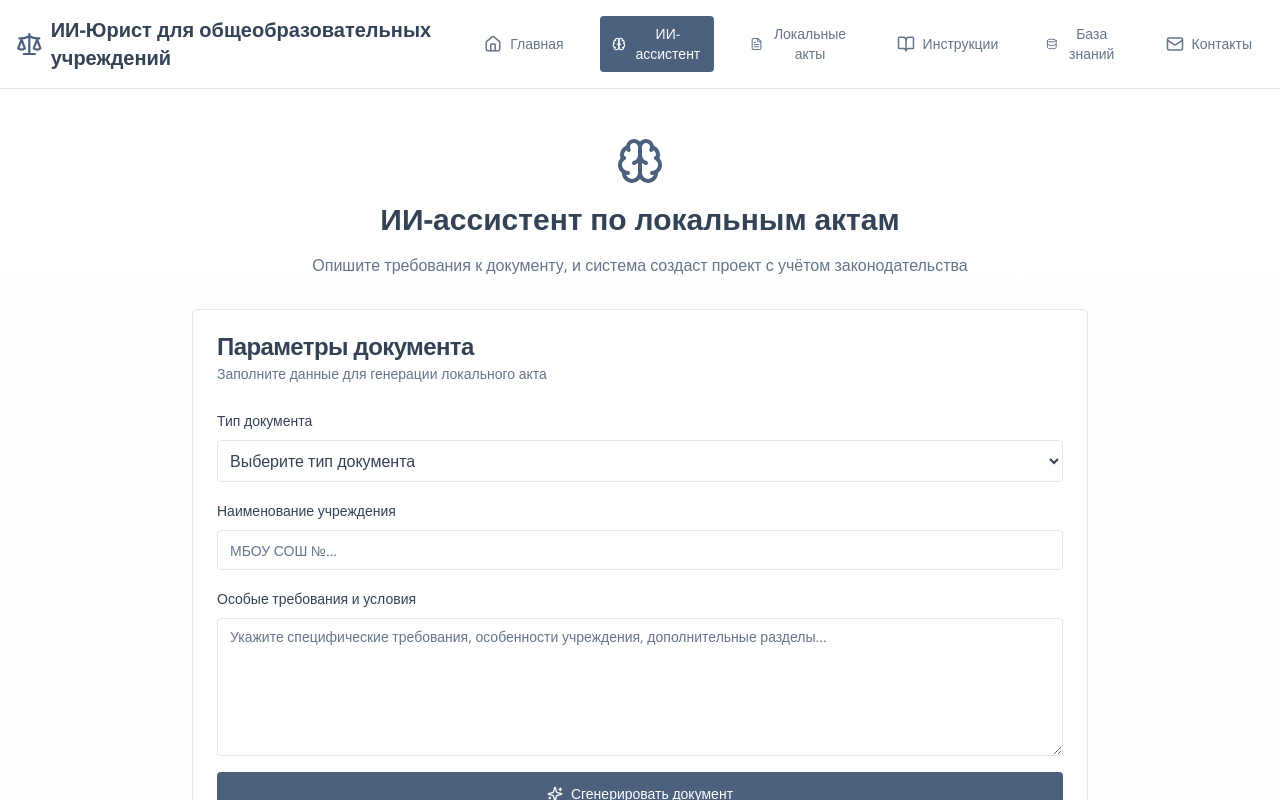
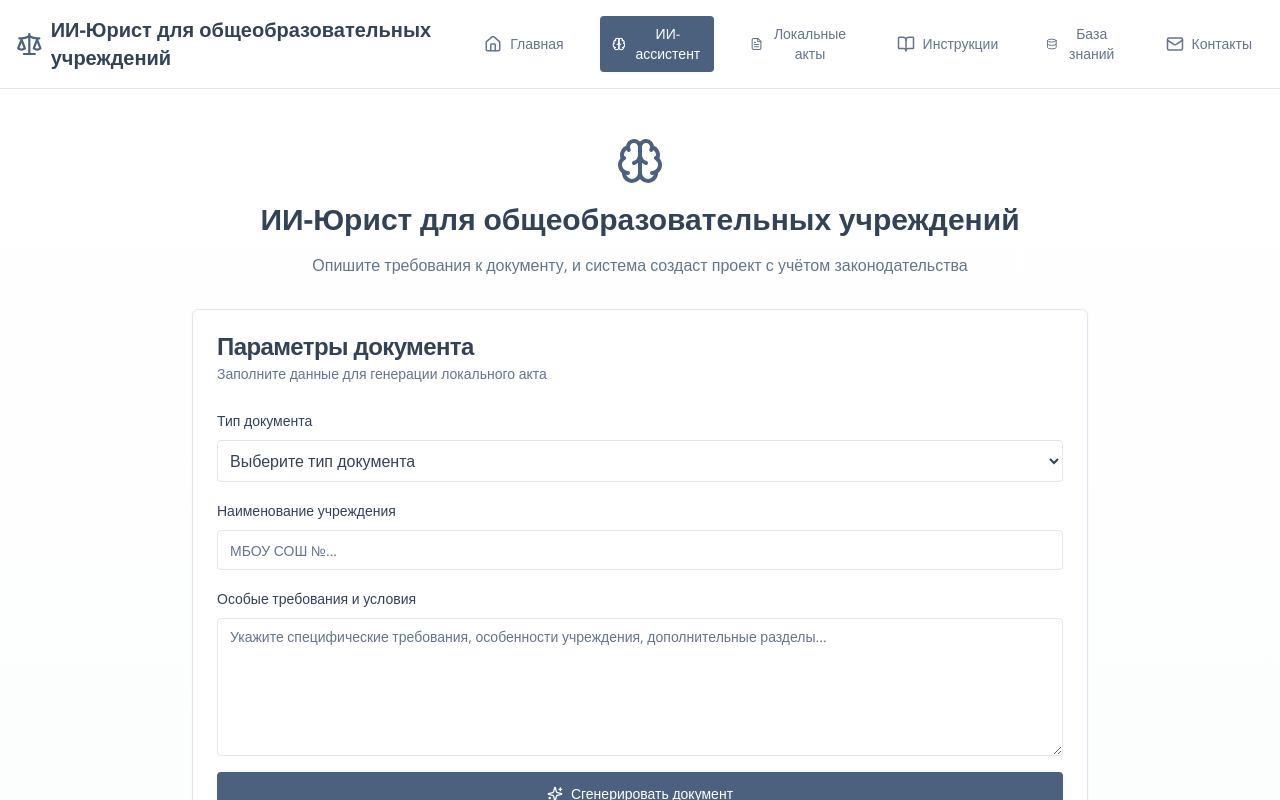
Before and after one commit to pr-poehali-dev/ai-lawyer-education-project, a React (Vite) app: page / in a window 1280 px wide. Both pictures are taken after a click on the button "ИИ-ассистент". Shown: the top 800 px of the page. Built offline with nearby package versions, Linux system fonts and the light colour scheme.

Commit message:
Улучшение ИИ-помощника для школ

```diff
--- a/src/pages/Index.tsx
+++ b/src/pages/Index.tsx
@@ -134,7 +134,7 @@ const Index = () => {
           <div className="max-w-4xl mx-auto space-y-6 animate-fade-in">
             <div className="text-center space-y-4 mb-8">
               <Icon name="Brain" size={48} className="text-primary mx-auto" />
-              <h2 className="text-3xl font-bold">ИИ-ассистент по локальным актам</h2>
+              <h2 className="text-3xl font-bold">ИИ-Юрист для общеобразовательных учреждений</h2>
               <p className="text-muted-foreground">
                 Опишите требования к документу, и система создаст проект с учётом законодательства
               </p>
```
